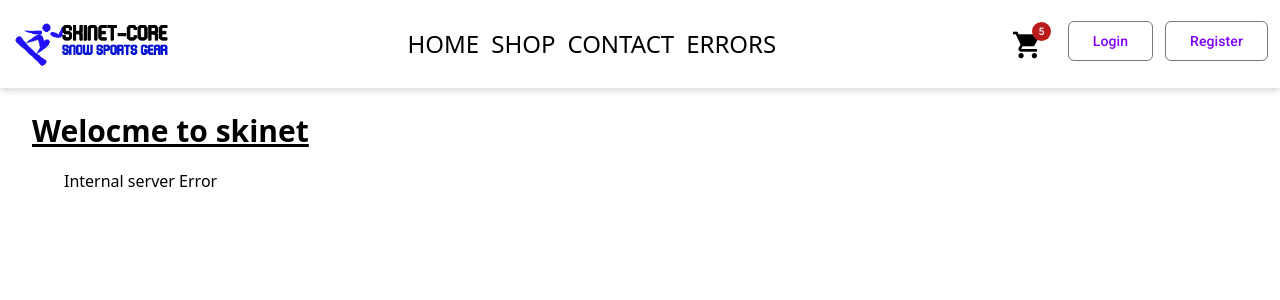
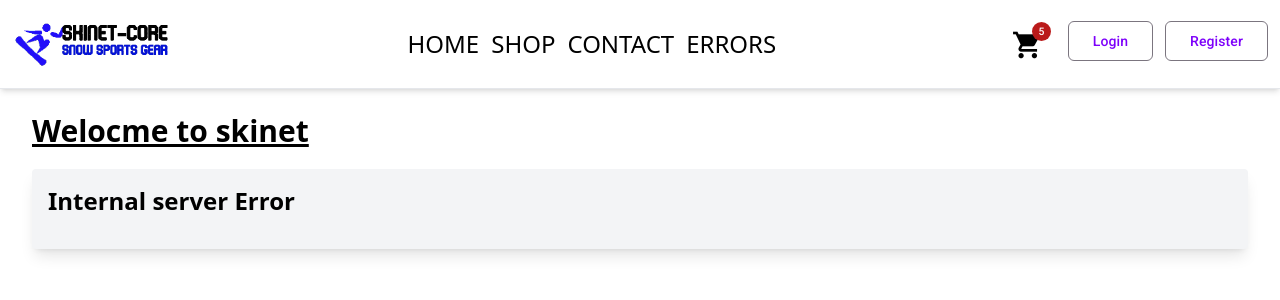
Before and after one commit to lubomirpamukov/skinet, an Angular app in the folder client/: page /server-error in a window 1280 px wide. Shown: the top 300 px of the page. Built offline with nearby package versions, Linux system fonts and the light colour scheme.

Commit message:
Configure server error page

```diff
--- a/client/src/app/core/interceptors/error.interceptor.ts
+++ b/client/src/app/core/interceptors/error.interceptor.ts
@@ -1,5 +1,5 @@
 import { HttpErrorResponse, HttpInterceptorFn } from '@angular/common/http';
-import { Router } from '@angular/router';
+import { NavigationExtras, Router } from '@angular/router';
 import { inject, model } from '@angular/core'
 import { catchError, throwError } from 'rxjs';
 import { SnackbarService } from '../services/snackbar.service';
@@ -37,7 +37,8 @@
       }
 
       if(err.status === 500){
-        router.navigateByUrl('/server-error');
+        const navigationExtras: NavigationExtras = {state: {error: err.error}}
+        router.navigateByUrl('/server-error', navigationExtras);
       }
 
       return throwError(() => err);
--- a/client/src/app/shared/components/server-error/server-error.component.html
+++ b/client/src/app/shared/components/server-error/server-error.component.html
@@ -1,3 +1,20 @@
-<div class="container mt-5">
-    <h1 class="3xl">Internal server Error</h1>
+<div class="container mt-5 p-4 bg-gray-100 rounded shadow-lg">
+    <h1 class="text-2xl font-semibold mb-4">Internal server Error</h1>
+    @if(error) {
+        <h5 class="text-red-500">Error: {{error.message}}</h5>
+        <p class="font-bold mb-2">This error comes from the server, not Angular</p>
+        <p class="mb-2">What to do next?</p>
+        <ol class="list-decimal ml-5 mb-4">
+            <li class="mb-1">Check the network tab in chrome dev tools</li>
+            <li class="mb-1">Reproduce the error in postman.If same error, don't waste time troubleshooting angular code</li>
+        </ol>
+
+        <h5 class="text-lg font-semibold mb-2">Stack trace</h5>
+        <mat-card class="p-4 bg-white max-w-full md:max-w-2xl lg:max-w-3xl mx-auto">
+            <code class="block whitespace-pre-wrap break-words text-sm md:text-base">
+                {{ error.details }}
+            </code>
+        </mat-card>
+
+    }
 </div>
--- a/client/src/app/shared/components/server-error/server-error.component.ts
+++ b/client/src/app/shared/components/server-error/server-error.component.ts
@@ -1,11 +1,21 @@
+import { HttpErrorResponse } from '@angular/common/http';
 import { Component } from '@angular/core';
+import { MatCard } from '@angular/material/card';
+import { Router } from '@angular/router';
 
 @Component({
   selector: 'app-server-error',
-  imports: [],
+  imports: [
+    MatCard
+  ],
   templateUrl: './server-error.component.html',
   styleUrl: './server-error.component.scss'
 })
 export class ServerErrorComponent {
+  error?: any;
 
+  constructor(private router: Router){
+    const navigation = this.router.getCurrentNavigation();
+    this.error = navigation?.extras.state?.['error'];
+  }
 }
```
